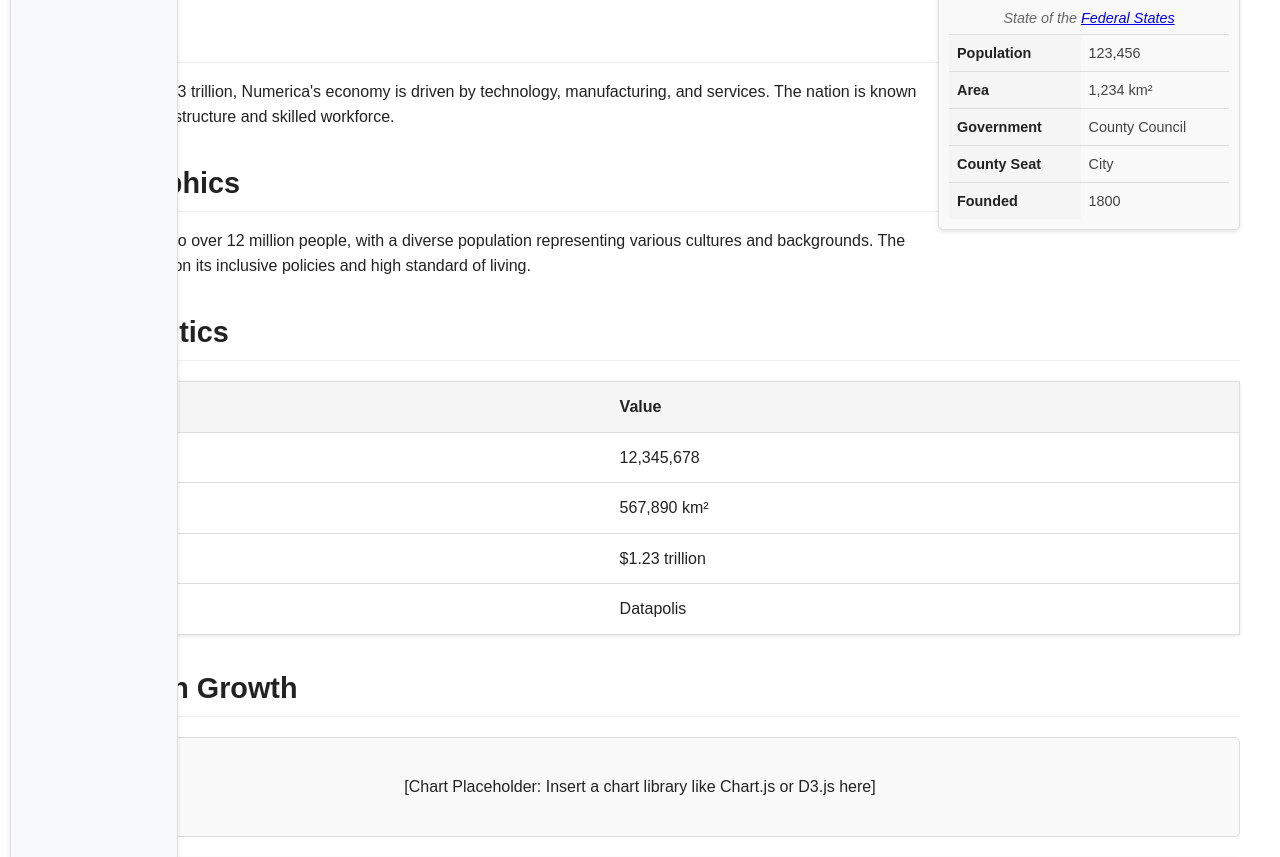
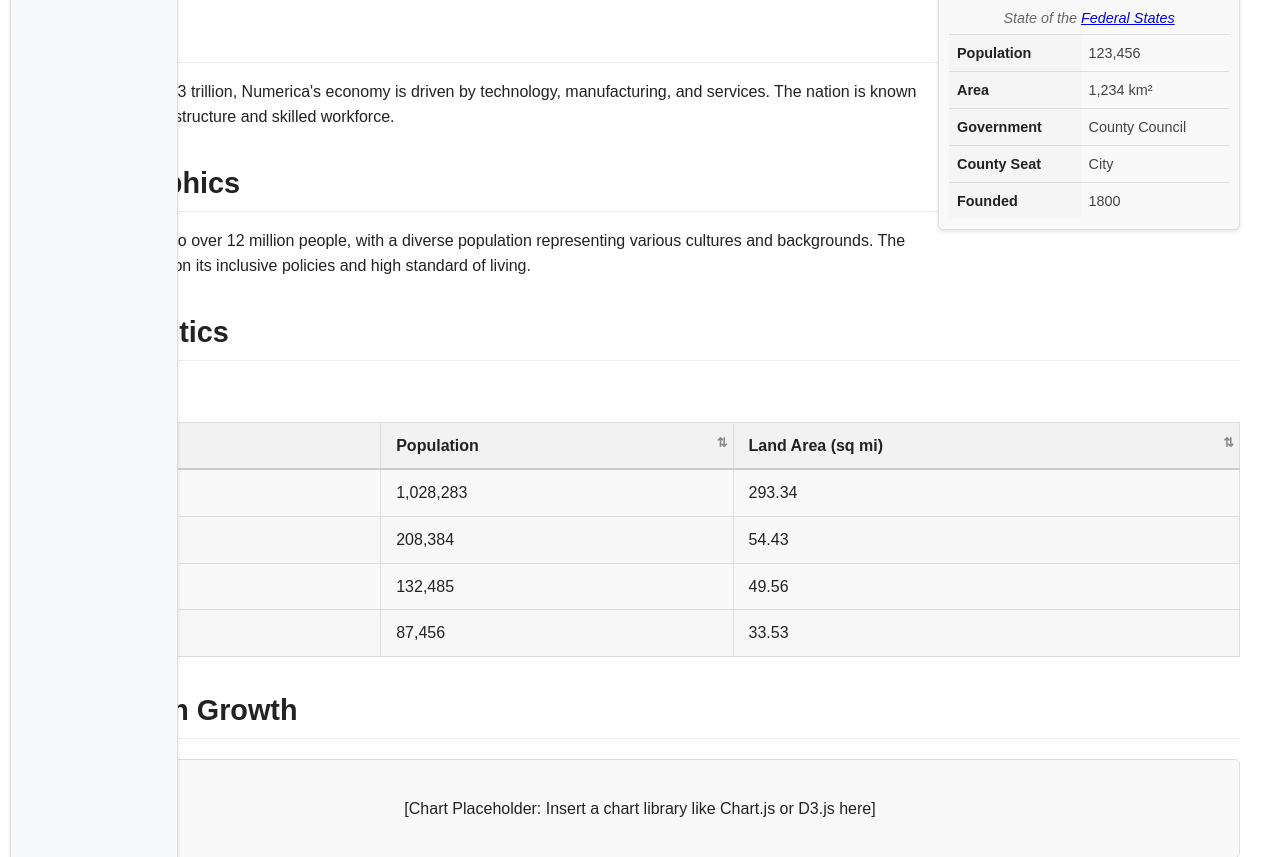
Before and after one commit to minimapper-ogf/mishota-wiki, a plain HTML site: page index.html in a window 1280 px wide. Shown: the part 491-1348 px from the top of the page. Drawn offline with Linux system fonts and the light colour scheme.

Commit message:
tables
better tables

```diff
--- a/css/main.css
+++ b/css/main.css
@@ -80,25 +80,63 @@ h2 {
     width: 100%;
     border-collapse: collapse;
     margin: 20px 0;
-    background-color: #fff;
+    font-size: 1em;
+    font-family: Arial, sans-serif;
+    background-color: #f9f9f9;
     border: 1px solid #ddd;
-    border-radius: 5px;
-    box-shadow: 0 1px 4px rgba(0, 0, 0, 0.1);
 }
 
-.stats-table th, .stats-table td {
-    padding: 12px 15px;
+.stats-table caption {
+    font-size: 1.2em;
+    font-weight: bold;
+    margin-bottom: 10px;
     text-align: left;
-    border-bottom: 1px solid #ddd;
+}
+
+.stats-table thead {
+    background-color: #f2f2f2;
+    border-bottom: 2px solid #ccc;
+}
+
+.stats-table th,
+.stats-table td {
+    padding: 10px 15px;
+    text-align: left;
+    border: 1px solid #ddd;
 }
 
 .stats-table th {
-    background-color: #f5f5f5;
     font-weight: bold;
 }
 
-.stats-table tr:hover {
-    background-color: #f9f9f9;
+.stats-table tbody tr:nth-child(even) {
+    background-color: #f7f7f7;
+}
+
+.stats-table tbody tr:hover {
+    background-color: #e9e9e9;
+}
+
+.stats-table th[scope="row"] {
+    font-weight: bold;
+    text-align: left;
+}
+
+.sortable th[data-sortable="true"] {
+    position: relative;
+    padding-right: 20px;
+}
+
+.sortable th[data-sortable="true"]::after {
+    content: "⇅";
+    position: absolute;
+    right: 5px;
+    font-size: 0.8em;
+    color: #888;
+}
+
+.sortable th[data-sortable="true"]:hover::after {
+    color: #000;
 }
 
 /* Chart Placeholder */
--- a/index.html
+++ b/index.html
@@ -7,6 +7,7 @@
     <link rel="stylesheet" href="./css/main.css">
     <link rel="stylesheet" href="./css/infobox.css">
     <link rel="stylesheet" href="./css/portals.css">
+    <script src="./js/table.js"></script>
 </head>
 <body>
 <!-- Navbar -->
@@ -80,29 +81,35 @@
 
             <!-- Table -->
             <h2>Key Statistics</h2>
-            <table class="stats-table">
+            <table class="stats-table sortable">
+                <caption>List of Cities</caption>
                 <thead>
                     <tr>
-                        <th>Category</th>
-                        <th>Value</th>
+                        <th scope="col">Name</th>
+                        <th scope="col" data-sortable="true">Population</th>
+                        <th scope="col" data-sortable="true">Land Area (sq mi)</th>
                     </tr>
                 </thead>
                 <tbody>
                     <tr>
-                        <td>Population</td>
-                        <td>12,345,678</td>
+                        <th scope="row">Eriksburg</th>
+                        <td>1,028,283</td>
+                        <td>293.34</td>
                     </tr>
                     <tr>
-                        <td>Area</td>
-                        <td>567,890 km²</td>
+                        <th scope="row">Springfield</th>
+                        <td>208,384</td>
+                        <td>54.43</td>
                     </tr>
                     <tr>
-                        <td>GDP</td>
-                        <td>$1.23 trillion</td>
+                        <th scope="row">Virestrom</th>
+                        <td>132,485</td>
+                        <td>49.56</td>
                     </tr>
                     <tr>
-                        <td>Capital</td>
-                        <td>Datapolis</td>
+                        <th scope="row">Hardwell</th>
+                        <td>87,456</td>
+                        <td>33.53</td>
                     </tr>
                 </tbody>
             </table>
--- /dev/null
+++ b/js/table.js
@@ -0,0 +1,38 @@
+document.addEventListener("DOMContentLoaded", () => {
+    const tables = document.querySelectorAll(".sortable");
+
+    tables.forEach((table) => {
+        const headers = table.querySelectorAll("thead th");
+
+        headers.forEach((header, index) => {
+            if (header.dataset.sortable === "true") {
+                header.style.cursor = "pointer";
+                header.addEventListener("click", () => {
+                    sortTable(table, index);
+                });
+            }
+        });
+    });
+
+    function sortTable(table, columnIndex) {
+        const rows = Array.from(table.querySelectorAll("tbody tr"));
+        const isNumeric = !isNaN(rows[0].cells[columnIndex].textContent.trim().replace(/,/g, ""));
+        const isAscending = table.dataset.sortOrder !== "asc";
+
+        rows.sort((a, b) => {
+            const aText = a.cells[columnIndex].textContent.trim().replace(/,/g, "");
+            const bText = b.cells[columnIndex].textContent.trim().replace(/,/g, "");
+
+            if (isNumeric) {
+                return isAscending ? aText - bText : bText - aText;
+            } else {
+                return isAscending
+                    ? aText.localeCompare(bText)
+                    : bText.localeCompare(aText);
+            }
+        });
+
+        rows.forEach((row) => table.querySelector("tbody").appendChild(row));
+        table.dataset.sortOrder = isAscending ? "asc" : "desc";
+    }
+});
```
